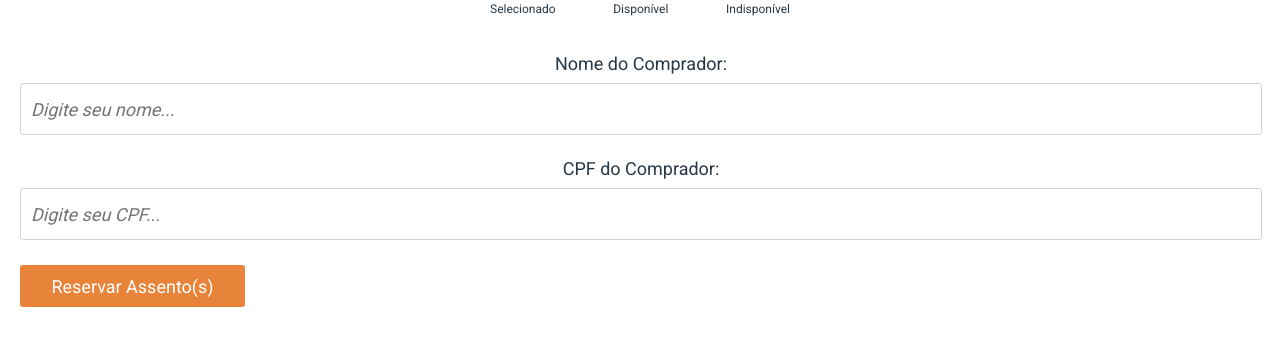
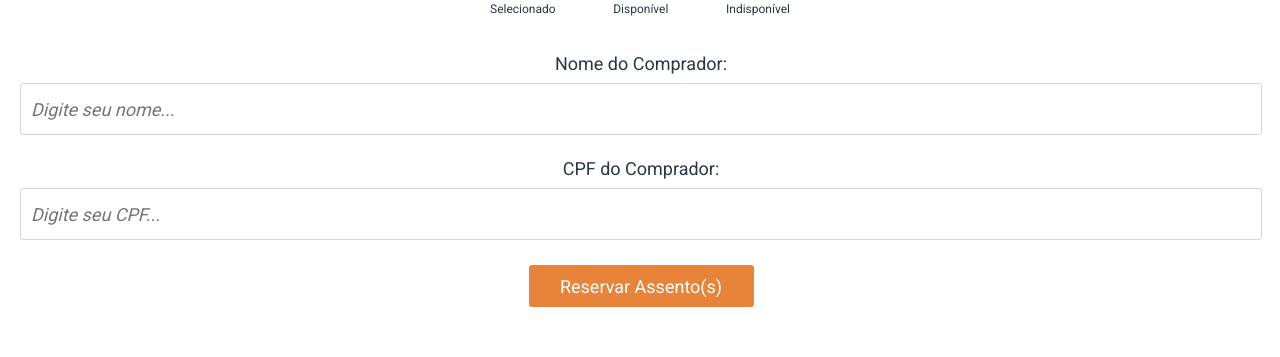
Before and after one commit to setsukanaomi/projeto10-cineflex, a React (Vite) app: page /assentos/1 in a window 1280 px wide. Shown: the part 198-555 px from the top of the page. Built offline with nearby package versions, Linux system fonts and the light colour scheme; no server answers.

Commit message:
Implementação dos Data-test e correção de CSS

```diff
--- a/src/components/Submit.jsx
+++ b/src/components/Submit.jsx
@@ -37,6 +37,7 @@ export default function Submit(props) {
   }
 
   return (
+    <FormContainer>
       <form onSubmit={enviarSubmit}>
         <label htmlFor="nome">Nome do Comprador:</label>
         <input
@@ -63,6 +64,7 @@ export default function Submit(props) {
           Reservar Assento(s)
         </ReservarBotao>
       </form>
+    </FormContainer>
   );
 }
 
@@ -75,3 +77,19 @@ const ReservarBotao = styled.button`
   width: 225px;
   height: 42px;
 `;
+
+const FormContainer = styled.div`
+  width: calc(100vw - 40px);
+  display: flex;
+  flex-direction: column;
+  align-items: flex-start;
+  margin: 20px 0;
+  font-size: 18px;
+  button {
+    align-self: center;
+    margin: auto;
+  }
+  input {
+    width: calc(100vw - 60px);
+  }
+`;
--- a/src/pages/SeatsPage/SeatsPage.jsx
+++ b/src/pages/SeatsPage/SeatsPage.jsx
@@ -71,9 +71,7 @@ export default function SeatsPage() {
           Indisponível
         </CaptionItem>
       </CaptionContainer>
-      <FormContainer>
-        <Submit selecionados={selecionado} weekday={dia.weekday} date={dia.date} filme={filme.title} hora={hora.name} />
-      </FormContainer>
+      <Submit selecionados={selecionado} weekday={dia.weekday} date={dia.date} filme={filme.title} hora={hora.name} />
       <FooterContainer data-test="footer">
         <div>
           <img src={filme.posterURL} alt="poster" />
@@ -110,21 +108,6 @@ const SeatsContainer = styled.div`
   align-items: center;
   justify-content: center;
   margin-top: 20px;
-`;
-
-const FormContainer = styled.div`
-  width: calc(100vw - 40px);
-  display: flex;
-  flex-direction: column;
-  align-items: flex-start;
-  margin: 20px 0;
-  font-size: 18px;
-  button {
-    align-self: center;
-  }
-  input {
-    width: calc(100vw - 60px);
-  }
 `;
 
 const CaptionContainer = styled.div`
--- a/src/pages/SuccessPage/SuccessPage.jsx
+++ b/src/pages/SuccessPage/SuccessPage.jsx
@@ -18,7 +18,7 @@ export default function SuccessPage() {
         Pedido feito <br /> com sucesso!
       </h1>
 
-      <TextContainer>
+      <TextContainer data-test="movie-info">
         <strong>
           <p>Filme e sessão</p>
         </strong>
@@ -27,7 +27,7 @@ export default function SuccessPage() {
         </p>
       </TextContainer>
 
-      <TextContainer>
+      <TextContainer data-test="seats-info">
         <strong>
           <p>Ingressos</p>
         </strong>
@@ -36,14 +36,14 @@ export default function SuccessPage() {
         ))}
       </TextContainer>
 
-      <TextContainer>
+      <TextContainer data-test="client-info">
         <strong>
           <p>Comprador</p>
         </strong>
         <p>Nome: {nome}</p>
         <p>CPF: {formatarCPF(cpf)}</p>
       </TextContainer>
-      <Link to="/">
+      <Link data-test="go-home-btn" to="/">
         <button>Voltar para Home</button>
       </Link>
     </PageContainer>
```
Lines whose indentation alone changed are shown as unchanged.
